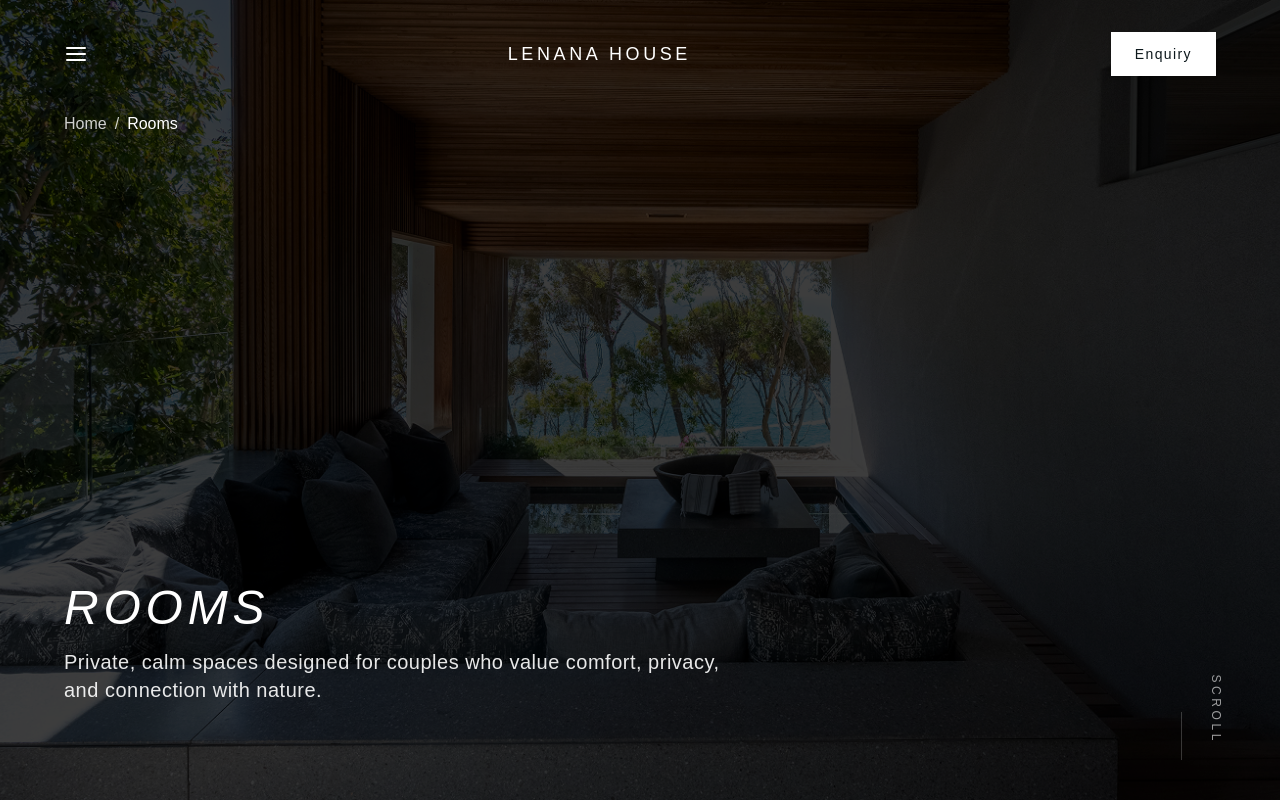
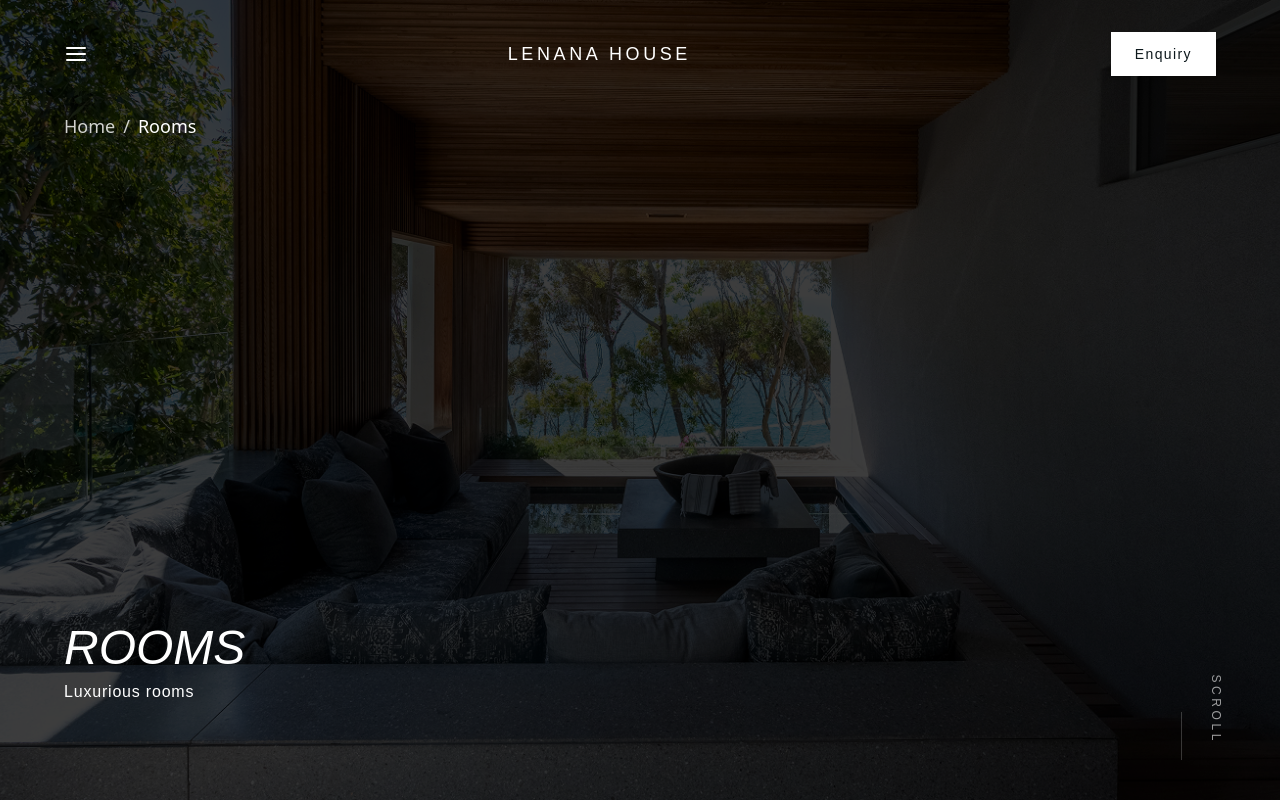
Before and after one commit to robiuzzaman4/lenana-house, a Next.js app: page /rooms in a window 1280 px wide. Shown: the top 802 px of the page. Built offline with nearby package versions, Linux system fonts and the light colour scheme; a web font is replaced by a local one.

Commit message:
feat: bredcrumb updated

```diff
--- a/src/app/experience/page.tsx
+++ b/src/app/experience/page.tsx
@@ -24,7 +24,7 @@ const Experience = () => {
           <div className="max-w-[1312px] mx-auto w-full h-full flex flex-col relative">
             {/* Breadcrumbs - Top Left of container */}
             <div className="pt-28">
-              <nav className="flex items-center space-x-2 text-white/80 text-sm md:text-base font-serif">
+              <nav className="flex items-center space-x-2 text-white/80 text-lg font-sans">
                 <Link href="/" className="hover:text-white transition-colors">
                   Home
                 </Link>
@@ -35,10 +35,10 @@ const Experience = () => {
 
             {/* Content - Bottom Left of container */}
             <div className="mt-auto mb-12 md:mb-24 max-w-2xl">
-              <h1 className="text-3xl md:text-5xl uppercase tracking-widest mb-4 font-serif text-white leading-none italic">
+              <h1 className="text-3xl lg:text-5xl uppercase mb-2 text-white italic">
                 Experiences
               </h1>
-              <p className="text-lg md:text-xl font-light tracking-wide text-white/90 font-serif">
+              <p className="text-base text-white tracking-wider">
                 Discover the beauty of cape town
               </p>
             </div>
--- a/src/app/gallery/page.tsx
+++ b/src/app/gallery/page.tsx
@@ -25,7 +25,7 @@ const Gallery = () => {
           <div className="max-w-[1312px] mx-auto w-full h-full flex flex-col relative">
             {/* Breadcrumbs - Top Left of container */}
             <div className="pt-28">
-              <nav className="flex items-center space-x-2 text-white/80 text-sm md:text-base font-serif">
+              <nav className="flex items-center space-x-2 text-white/80 text-lg font-sans">
                 <Link href="/" className="hover:text-white transition-colors">
                   Home
                 </Link>
@@ -36,11 +36,11 @@ const Gallery = () => {
 
             {/* Content - Bottom Left of container */}
             <div className="mt-auto mb-12 md:mb-24 max-w-2xl">
-              <h1 className="text-3xl md:text-5xl uppercase tracking-widest mb-4 font-serif text-white leading-none italic">
+              <h1 className="text-3xl lg:text-5xl uppercase mb-2 text-white italic">
                 Gallery
               </h1>
-              <p className="text-lg md:text-xl font-light tracking-wide text-white/90 font-serif">
-                Lenana House villa
+              <p className="text-base text-white tracking-wider">
+                Lenana from within
               </p>
             </div>
 
--- a/src/app/residence/page.tsx
+++ b/src/app/residence/page.tsx
@@ -24,7 +24,7 @@ const Residence = () => {
           <div className="max-w-[1312px] mx-auto w-full h-full flex flex-col relative">
             {/* Breadcrumbs - Top Left of container */}
             <div className="pt-28">
-              <nav className="flex items-center space-x-2 text-white/80 text-sm md:text-base font-serif">
+              <nav className="flex items-center space-x-2 text-white/80 text-lg font-sans">
                 <Link href="/" className="hover:text-white transition-colors">
                   Home
                 </Link>
@@ -35,10 +35,10 @@ const Residence = () => {
 
             {/* Content - Bottom Left of container */}
             <div className="mt-auto mb-12 md:mb-24 max-w-2xl">
-              <h1 className="text-3xl md:text-5xl uppercase tracking-widest mb-4 font-serif text-white leading-none italic">
+              <h1 className="text-3xl lg:text-5xl uppercase mb-2 text-white italic">
                 Residence
               </h1>
-              <p className="text-lg md:text-xl font-light tracking-wide text-white/90 font-serif">
+              <p className="text-base text-white tracking-wider">
                 5 classic rooms pointed to the Atlantic & cub
               </p>
             </div>
--- a/src/app/rooms/page.tsx
+++ b/src/app/rooms/page.tsx
@@ -24,7 +24,7 @@ const Rooms = () => {
           <div className="max-w-[1312px] mx-auto w-full h-full flex flex-col relative">
             {/* Breadcrumbs - Top Left of container */}
             <div className="pt-28">
-              <nav className="flex items-center space-x-2 text-white/80 text-sm md:text-base font-serif">
+              <nav className="flex items-center space-x-2 text-white/80 text-lg font-sans">
                 <Link href="/" className="hover:text-white transition-colors">
                   Home
                 </Link>
@@ -35,12 +35,11 @@ const Rooms = () => {
 
             {/* Content - Bottom Left of container */}
             <div className="mt-auto mb-12 md:mb-24 max-w-2xl">
-              <h1 className="text-3xl md:text-5xl uppercase tracking-widest mb-4 font-serif text-white leading-none italic">
+              <h1 className="text-3xl lg:text-5xl uppercase mb-2 text-white italic">
                 Rooms
               </h1>
-              <p className="text-lg md:text-xl font-light tracking-wide text-white/90 font-serif">
-                Private, calm spaces designed for couples who value comfort,
-                privacy, and connection with nature.
+              <p className="text-base text-white tracking-wider">
+                Luxurious rooms
               </p>
             </div>
 
```
